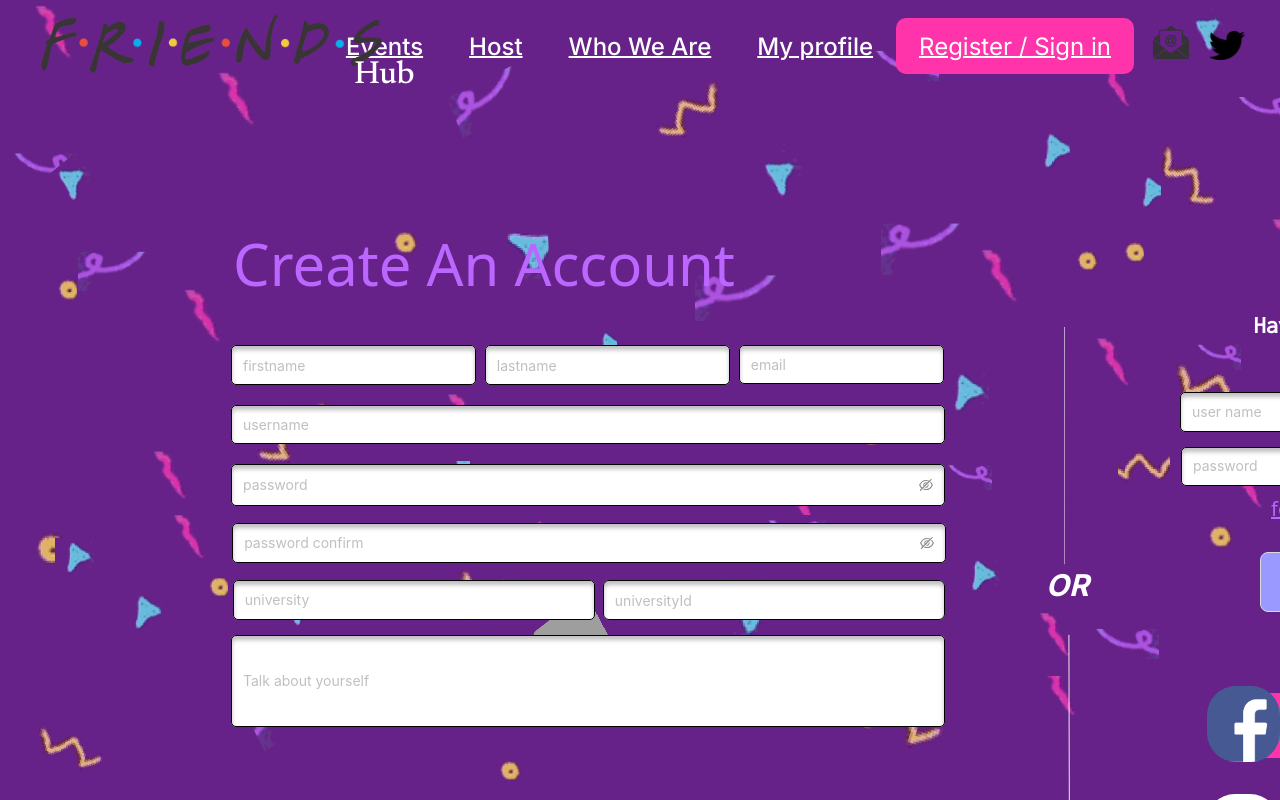
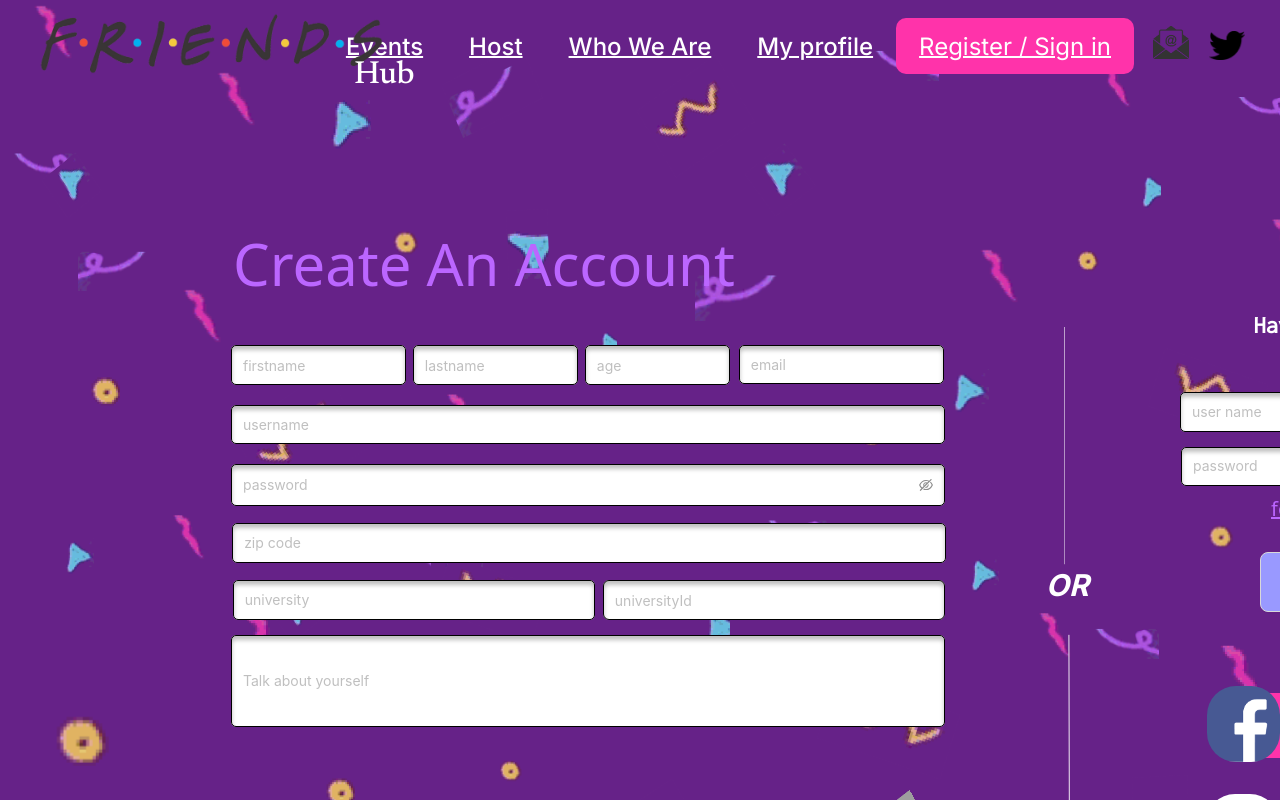
Before and after one commit to AlaaBU23/Student-Event-Hub, a React (Vite) app in the folder Client/: page /signin in a window 1280 px wide. Shown: the top 800 px of the page. Built offline with nearby package versions, Linux system fonts and the light colour scheme; grey boxes are pictures that could not be loaded; a web font is replaced by a local one.

Commit message:
implemented user login and signup feature

```diff
--- a/Client/src/componets/Background.tsx
+++ b/Client/src/componets/Background.tsx
@@ -8,7 +8,7 @@
 export const Background: FC<Props> = memo(function Background(props = {}) {
   return (
     <div>
-      <div className={classes.rectangle6}></div>
+          <div className={classes.rectangle6}>
           <div className={classes.image6}></div>
           <div className={classes.image7}></div>
           <div className={classes.image10}></div>
@@ -93,5 +93,6 @@
           <div className={classes.image112}></div>
           <div className={classes.image113}></div>
       </div>
+    </div>
   );
 });
--- a/Client/src/requset/api.tsx
+++ b/Client/src/requset/api.tsx
@@ -2,20 +2,22 @@
 
 const API_BASE_URL = 'http://192.168.5.229:8080';
 
-export const registerUser = async (data: RegisterReq) => {
-  const response = await fetch(`${API_BASE_URL}/add`, {
-    method: 'POST',
-    headers: {
-      'Content-Type': 'application/json',
-    },
-    body: JSON.stringify(data),
-  });
+// export const registerUser = async (data: RegisterReq) => {
+//   const response = await fetch(`${API_BASE_URL}/add`, {
+//     method: 'POST',
+//     headers: {
+//       'Content-Type': 'application/json',
+//     },
+//     body: JSON.stringify(data),
+//   });
+//
+//   if (!response.ok) {
+//     throw new Error('Registration failed');
+//   }
+//
+//   return response.json();
+// };
 
-  if (!response.ok) {
-    throw new Error('Registration failed');
-  }
-
-  return response.json();
-};
+export const registerUser = (params: RegisterReq) => request.post("/users/add", params)
 
 export const LoginAPI = (params: LoginAPIReq): Promise<LoginAPIRes> => request.post("/users/login", params)
--- a/Client/src/views/SignInPage/SignInPage.module.css
+++ b/Client/src/views/SignInPage/SignInPage.module.css
@@ -88,7 +88,7 @@
   position: absolute;
   left: 231px;
   top: 345.4497px;
-  width: 244.8371px;
+  width: 174.8371px;
   height: 39.5859px;
   outline: solid 1px #000;
   outline-offset: -1px;
@@ -99,9 +99,22 @@
 
 .rectangle12 {
   position: absolute;
-  left: 484.8584px;
+  left: 412.8584px;
   top: 345px;
-  width: 244.8371px;
+  width: 164.8371px;
+  height: 40px;
+  outline: solid 1px #000;
+  outline-offset: -1px;
+  border-radius: 5px;
+  background-color: #fff;
+  box-shadow: inset 0px 4px 4px 0px #00000040;
+}
+
+.rectangle13 {
+  position: absolute;
+  left: 584.8584px;
+  top: 345px;
+  width: 144.8371px;
   height: 40px;
   outline: solid 1px #000;
   outline-offset: -1px;
--- a/Client/src/views/SignInPage/SignInPage.tsx
+++ b/Client/src/views/SignInPage/SignInPage.tsx
@@ -24,7 +24,8 @@
   const [emailVal, setEmailVal] = useState("");
   const [firstnameVal, setfirstnameVal] = useState("");
   const [lastnameVal, setlastnameVal] = useState("");
-  const [pwdConfirmVal, setpwdConfirmVal] = useState("");
+  const [ageVal, setageVal] = useState("");
+  const [zipcodeVal, setzipcodeVal] = useState("");
   const [universityVal, setuniversityVal] = useState("");
   const [universityIdVal, setuniversityIdVal] = useState("");
   const [tayVal, settayVal] = useState("");
@@ -41,8 +42,11 @@
   const lastnameChange = (e: ChangeEvent<HTMLInputElement>) => {
     setlastnameVal(e.target.value)
   }
-  const pwdConfirmChange = (e: ChangeEvent<HTMLInputElement>) => {
-    setpwdConfirmVal(e.target.value)
+  const ageChange = (e: ChangeEvent<HTMLInputElement>) => {
+    setageVal(e.target.value)
+  }
+  const zipcodeChange = (e: ChangeEvent<HTMLInputElement>) => {
+    setzipcodeVal(e.target.value)
   }
   const universityChange = (e: ChangeEvent<HTMLInputElement>) => {
     setuniversityVal(e.target.value)
@@ -58,9 +62,21 @@
   }
 
   const goregister = async () => {
-    if (!username2Val.trim() || !password2Val.trim() || !emailVal.trim() || !firstnameVal.trim() || !lastnameVal.trim() || !pwdConfirmVal.trim() || !universityVal.trim() || !universityIdVal.trim() || !tayVal.trim()) {
+    if (!username2Val.trim() || !password2Val.trim() || !emailVal.trim() || !firstnameVal.trim() || !lastnameVal.trim() || !ageVal.trim() || !zipcodeVal.trim() || !universityVal.trim() || !universityIdVal.trim() || !tayVal.trim()) {
       alert("please input information!")
     }
+    await registerUser({
+        userName: username2Val,
+        email: emailVal,
+        password: password2Val,
+        firstName: firstnameVal,
+        lastName: lastnameVal,
+        zipCode: zipcodeVal,
+        university: universityVal,
+        universityId: universityIdVal,
+        age: ageVal,
+        description: tayVal
+    })
   }
 
   //login function
@@ -78,7 +94,7 @@
       alert("please input information!")
     }
     let LoginAPIRes = await LoginAPI({
-      username: usernameVal,
+      userName: usernameVal,
       password: passwordVal,
       code: "200",
       uuid: localStorage.getItem("uuid") as string
@@ -99,12 +115,13 @@
       <form onSubmit={(e) => e.preventDefault()}>
         <Input placeholder="university" className={classes.rectangle4} onChange={universityChange} />
         <Input.Password placeholder="password" className={classes.rectangle2} onChange={password2Change} />
-        <Input.Password placeholder="password confirm" className={classes.rectangle7} onChange={pwdConfirmChange} />
+        <Input placeholder="zip code" className={classes.rectangle7} onChange={zipcodeChange} />
         <Input placeholder="universityId" className={classes.rectangle5} onChange={universtiyIdChange} />
         <Input placeholder="email" className={classes.rectangle9} onChange={emailChange} />
         <Input placeholder="Talk about yourself" className={classes.rectangle6} onChange={tayChange} />
         <Input placeholder="firstname" className={classes.rectangle11} onChange={firstnameChange} />
         <Input placeholder="lastname" className={classes.rectangle12} onChange={lastnameChange} />
+        <Input placeholder="age" className={classes.rectangle13} onChange={ageChange} />
         <Input placeholder="username" className={classes.rectangle16} onChange={username2Change} />
       </form>
       <Button className={classes.signup}>
```
Also changed, not shown: Client/src/type/api.d.ts (+9 -3 lines). Lines whose indentation alone changed are shown as unchanged.
